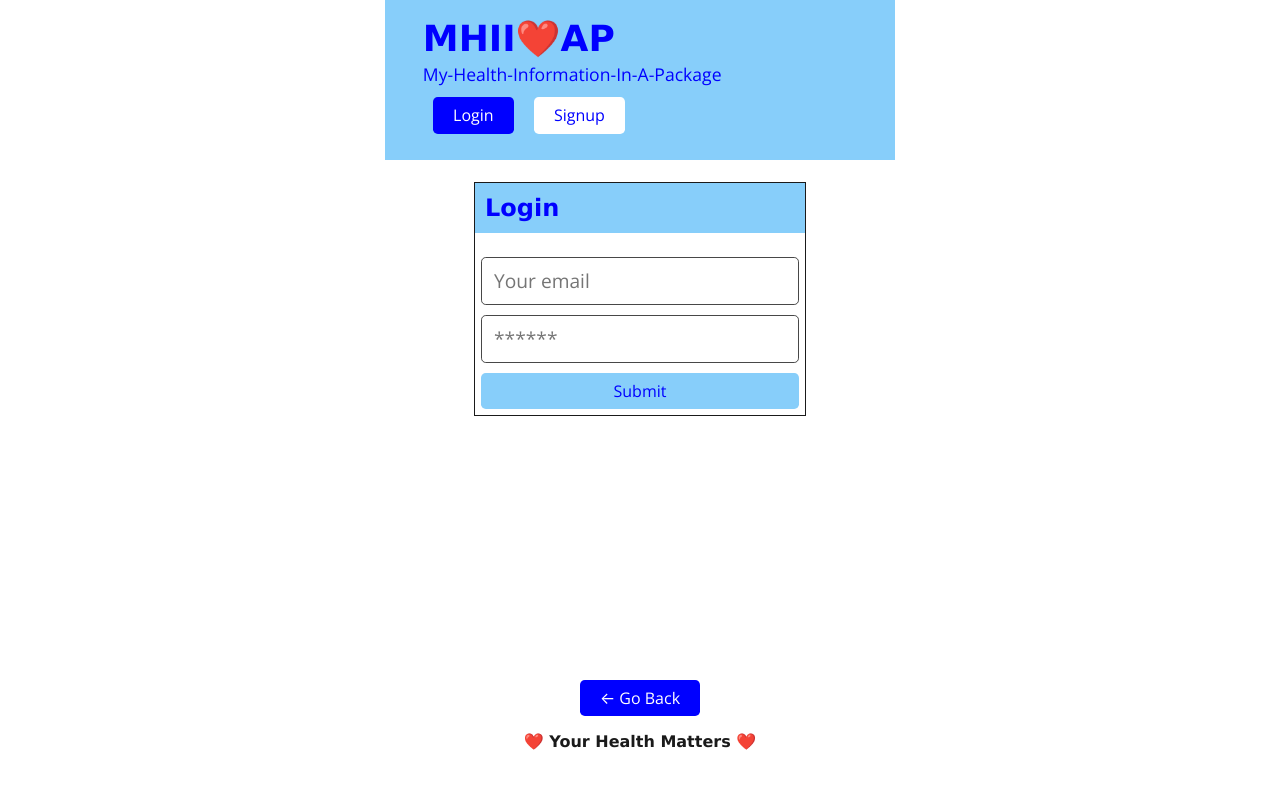
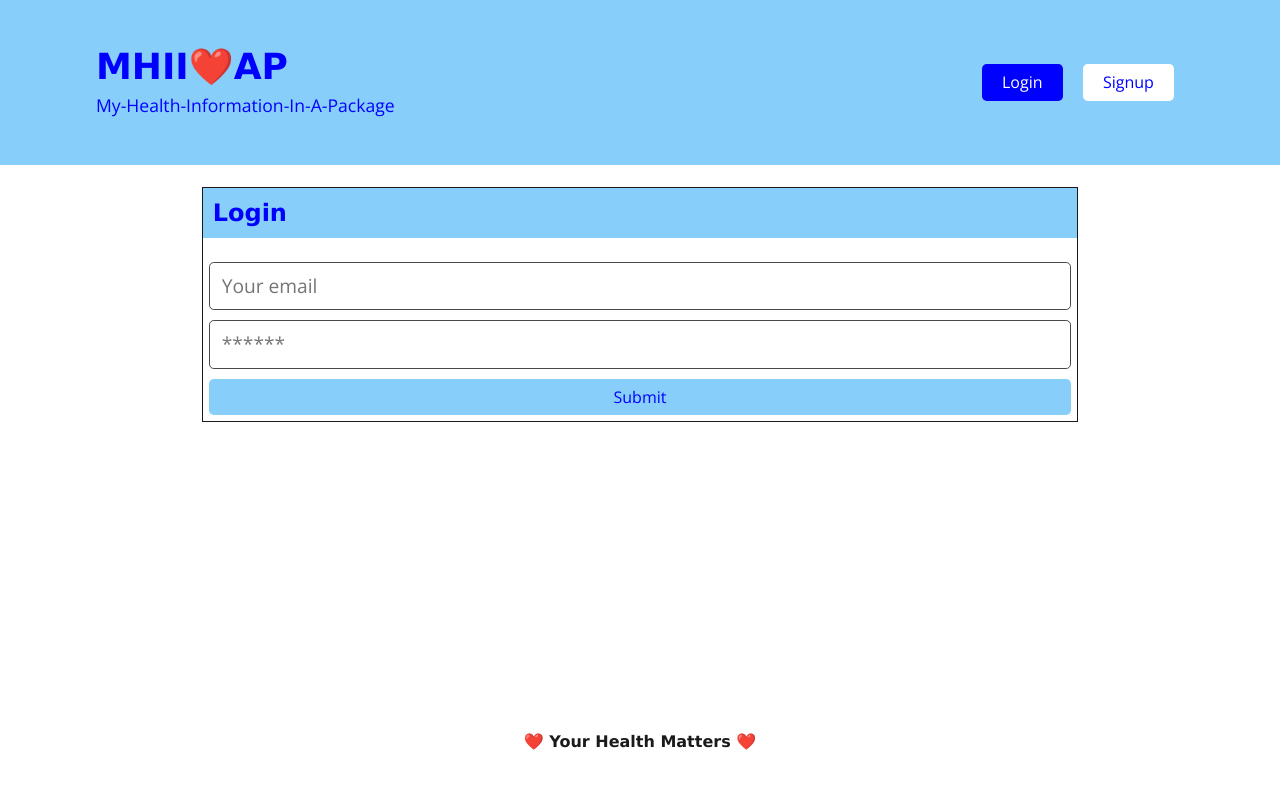
Before and after one commit to csara715/Project-3-MHII-AP, a React (Create React App) app in the folder client/: page /login in a window 1280 px wide. Shown: the top 788 px of the page. Built offline with nearby package versions, Linux system fonts and the light colour scheme.

Commit message:
commenting components that aren't working

```diff
--- a/client/src/components/Footer/index.js
+++ b/client/src/components/Footer/index.js
@@ -1,28 +1,9 @@
 import React from "react";
-import { useLocation, useNavigate } from "react-router-dom";
-
-const styles = {
-  button: {
-    background: "blue",
-    color: "white",
-  },
-};
 
 const Footer = () => {
-  const location = useLocation();
-  const navigate = useNavigate();
   return (
     <footer className="w-100 mt-auto bg-secondary p-4">
       <div className="container text-center mb-5">
-        {location.pathname !== "/" && (
-          <button
-            className="btn btn-md mb-3"
-            style={styles.button}
-            onClick={() => navigate(-1)}
-          >
-            &larr; Go Back
-          </button>
-        )}
         <h6>
           <span
             className="emoji"
--- a/client/src/components/HistrxnList/index.js
+++ b/client/src/components/HistrxnList/index.js
@@ -1,22 +1,22 @@
 import React from "react";
-import { useQuery, useMutation } from "@apollo/client";
+import { useQuery } from "@apollo/client";
 import { QUERY_MEDICATIONS } from "../../utils/queries";
-import { REMOVE_MEDICATION } from "../../utils/mutations";
+// import { REMOVE_MEDICATION } from "../../utils/mutations";
 // import "../../list.css";
 
 const HistrxnList = (props) => {
   const { data } = useQuery(QUERY_MEDICATIONS);
 
-  const [removeMedication] = useMutation(REMOVE_MEDICATION);
+  // const [removeMedication] = useMutation(REMOVE_MEDICATION);
   let medications = [];
 
-  const deleteMed = (medicationId) => {
-    removeMedication({
-      variables: {
-        _id: medicationId,
-      },
-    });
-  };
+  // const deleteMed = (medicationId) => {
+  //   removeMedication({
+  //     variables: {
+  //       _id: medicationId,
+  //     },
+  //   });
+  // };
 
   if (data) {
     medications = data.medications;
@@ -56,6 +56,7 @@ const HistrxnList = (props) => {
   //Referenced https://iamrohit.in/css-notebook-paper-design/
   return (
     <>
+      <div className="notebody">
         <div className="notepad">
           <div className="top"></div>
           <div className="paper">
@@ -67,7 +68,7 @@ const HistrxnList = (props) => {
                 <p key={medication._id}>
                   💊 {medication.medName} <br />
                   Reaction: {medication.reaction}
-                <button
+                  {/* <button
                     className="emoji "
                     role="img"
                     aria-label="trash"
@@ -76,10 +77,11 @@ const HistrxnList = (props) => {
                     onClick={() => deleteMed(medication._id)}
                   >
                     🗑️
-                </button>
+                  </button> */}
                   <br />
                 </p>
               ))}
+          </div>
         </div>
       </div>
     </>
--- a/client/src/components/MedicationList/index.js
+++ b/client/src/components/MedicationList/index.js
@@ -1,27 +1,27 @@
 import React from "react";
-import { useQuery, useMutation } from "@apollo/client";
+import { useQuery } from "@apollo/client";
 import { QUERY_MEDICATIONS } from "../../utils/queries";
-import { REMOVE_MEDICATION } from "../../utils/mutations";
+// import { REMOVE_MEDICATION } from "../../utils/mutations";
 
-const styles = {
-  btn: {
-    display: "flex",
-    justifyContent: "flex-start",
-  },
-};
+// const styles = {
+//   btn: {
+//     display: "absolute",
+//     justifyContent: "left",
+//   },
+// };
 
 const MedicationList = () => {
   const { data } = useQuery(QUERY_MEDICATIONS);
-  const [removeMedication] = useMutation(REMOVE_MEDICATION);
+  // const [removeMedication] = useMutation(REMOVE_MEDICATION);
   let medications = [];
 
-  const deleteMed = (medicationId) => {
-    removeMedication({
-      variables: {
-        _id: medicationId,
-      },
-    });
-  };
+  // const deleteMed = (medicationId) => {
+  //   removeMedication({
+  //     variables: {
+  //       _id: medicationId,
+  //     },
+  //   });
+  // };
 
   if (data) {
     medications = data.medications;
@@ -61,6 +61,7 @@ const MedicationList = () => {
   //Referenced https://freefrontend.com/css-paper-effects/#google_vignette
   return (
     <>
+      <div className="notebody">
         <div className="notepad">
           <div className="top"></div>
           <div className="paper">
@@ -73,19 +74,21 @@ const MedicationList = () => {
                   💊 {medication.medName} {medication.strength} <br />
                   {medication.direction} <br />
                   Prescriber: {medication.prescriber}
-                <button
+                  {/* <button
                     className="emoji "
                     role="img"
                     aria-label="trash"
                     aria-hidden="false"
-                  style={styles.btn}
+                    // style={styles.btn}
                     onClick={() => deleteMed(medication._id)}
                   >
                     🗑️
-                </button>
+                  </button> */}
+                  <br />
                   <br />
                 </p>
               ))}
+          </div>
         </div>
       </div>
     </>
--- a/client/src/index.css
+++ b/client/src/index.css
@@ -19,12 +19,6 @@ html {
  */
 body {
   margin: 0;
-  width: 100%;
-  min-height: 100vh;
-  display: flex;
-  align-items: left;
-  justify-content: center;
-  padding: 50px 30px;
 }
 
 
@@ -408,7 +402,7 @@ h6 {
 p {
   font-size: 1.1rem;
   margin: 0 0 1rem;
-  line-height: 1.5;
+  line-height: 32px;
 }
 
 ul,
@@ -437,6 +431,15 @@ a {
 a:hover {
   color: #065b83;
   text-decoration: underline;
+}
+
+.notebody {
+  width: 100%;
+  min-height: 100vh;
+  display: flex;
+  align-items: left;
+  justify-content: center;
+  padding: 50px 30px;
 }
 
 .notepad {
@@ -459,11 +462,11 @@ a:hover {
   height: 100%;
   min-height: 60vh;
   padding: 35px 10px;
-  background: repeating-linear-gradient(#F1EDE9, #F1EDE9 31px, #94ACD4 31px, #94ACD4 32px);
+  background: repeating-linear-gradient(lightcyan, lightcyan 31px, #94ACD4 31px, #94ACD4 32px);
   font-family: 'verdana', arial, helvetica;
   line-height: 32px;
   outline: 0;
-  font-size: 10px;
+  font-size: 16px;
 }
 
 /* HEIGHT / WIDTH UTILS */
--- a/client/src/utils/mutations.js
+++ b/client/src/utils/mutations.js
@@ -53,12 +53,29 @@ export const ADD_MEDICATION = gql`
   }
 `;
 
-export const REMOVE_MEDICATION = gql`
-  mutation removeMedication($_id: String!) {
-    removeMedication(_id: $_id) {
-      medication {
-        _id
-      }
-    }
-  }
-`;
+// export const REMOVE_MEDICATION = gql`
+//   mutation removeMedication($_id: String!) {
+//     removeMedication(_id: $_id) {
+//       medication {
+//         _id
+//       }
+//     }
+//   }
+// `;
+
+// export const UPDATE_MEDICATION = gql`
+//   mutation updateMedication($_id: String!) {
+//     updateMedication(_id: $_id) {
+//       medication {
+//         _id
+//         medName
+//         strength
+//         direction
+//         prescriber
+//         allergic
+//         reaction
+//         createdAt
+//       }
+//     }
+//   }
+// `;
```
Also changed, not shown: 2 other files (tests, documents, lock files or other folders). Lines whose indentation alone changed are shown as unchanged.
